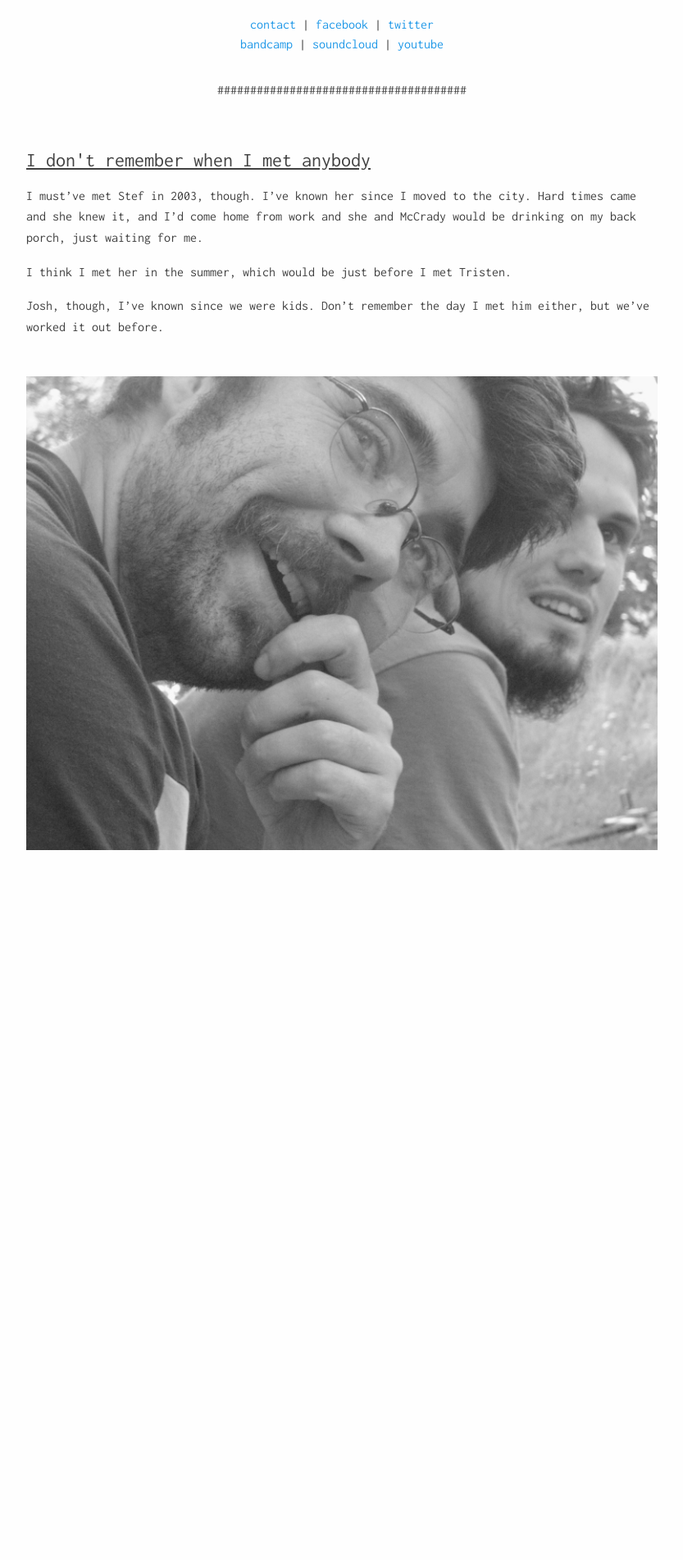
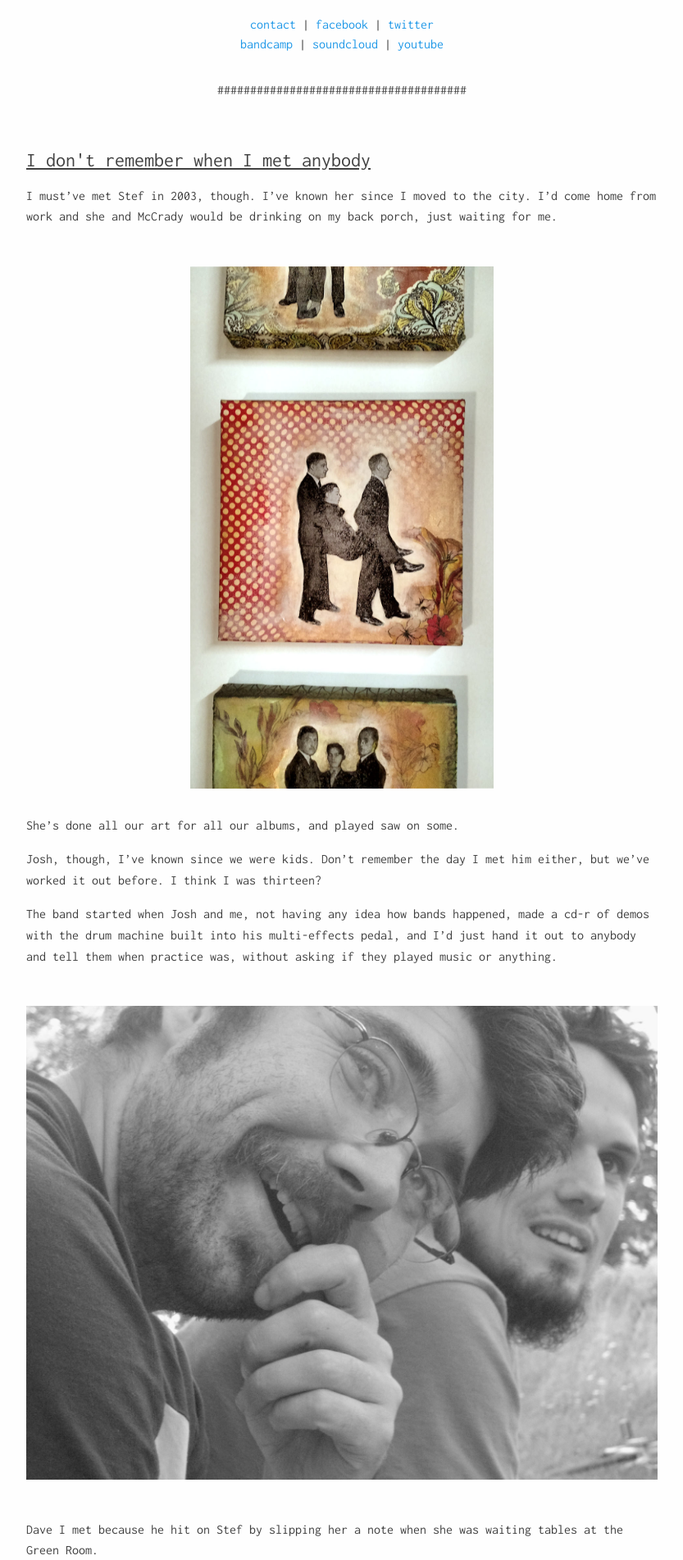
Before and after one commit to entire-cities/entirecities.ca, a Jekyll site: the page built from index.html, in a window 1280 px wide. Shown: the part 739-2642 px from the top of the page at 82% size, without its empty margins (223-1056 px from the left). Built offline with Jekyll 4.4.1, drawn with Linux system fonts in a browser that asks for light colours; Markdown is read by kramdown in place of the engine named in the settings; before the commit the page ends 1824 px from its top, so only the background shows below that; some of the changed text lies outside the part shown.

Commit message:
Updated post
Post updated

```diff
--- a/_posts/2015-11-26-bio.markdown
+++ b/_posts/2015-11-26-bio.markdown
@@ -2,10 +2,28 @@
 layout: post
 title:  "I don't remember when I met anybody"
 ---
-I must've met Stef in 2003, though. I've known her since I moved to the city. Hard times came and she knew it, and I'd come home from work and she and McCrady would be drinking on my back porch, just waiting for me.
+I must've met Stef in 2003, though. I've known her since I moved to the city. I'd come home from work and she and McCrady would be drinking on my back porch, just waiting for me.
 
-I think I met her in the summer, which would be just before I met Tristen.
+<div class="row">
+	<div class="columns large-6 small-10 large-offset-3 small-offset-1"><img src="/img/cent.jpg" alt="Centralia album cover" title="This was what she gave us to use as the cover of our first EP, Centralia"></div>
+</div>
 
-Josh, though, I've known since we were kids. Don't remember the day I met him either, but we've worked it out before.
+She's done all our art for all our albums, and played saw on some.
+
+Josh, though, I've known since we were kids. Don't remember the day I met him either, but we've worked it out before. I think I was thirteen?
+
+The band started when Josh and me, not having any idea how bands happened, made a cd-r of demos with the drum machine built into his multi-effects pedal, and I'd just hand it out to anybody and tell them when practice was, without asking if they played music or anything.
 
 ![](/img/sj.jpg)
+
+Dave I met because he hit on Stef by slipping her a note when she was waiting tables at the Green Room.
+
+Paul, it must've been in Lauren's basement, she found him wandering around some show, 17 and just moved here from Waterloo.
+
+![](/img/kick.jpg)
+
+Ruh, I think she said the first time we met was when she came to the island to record on Deep River.
+
+Alison was a name I'd heard a million times, an old friend of Dave's, I think from Queen's. One of those people who when you meet them, you assume you must've met them already.
+
+Zach, shit I do remember when I met Zach. Hunh.
--- a/css/main.css
+++ b/css/main.css
@@ -41,3 +41,6 @@ body {
   text-align: center;
   content: "######################################";
 }
+footer{
+  margin: 5rem 0
+}
```
Also changed, not shown: img/cent.jpg (added), img/kick.jpg (added), 4 other files.
